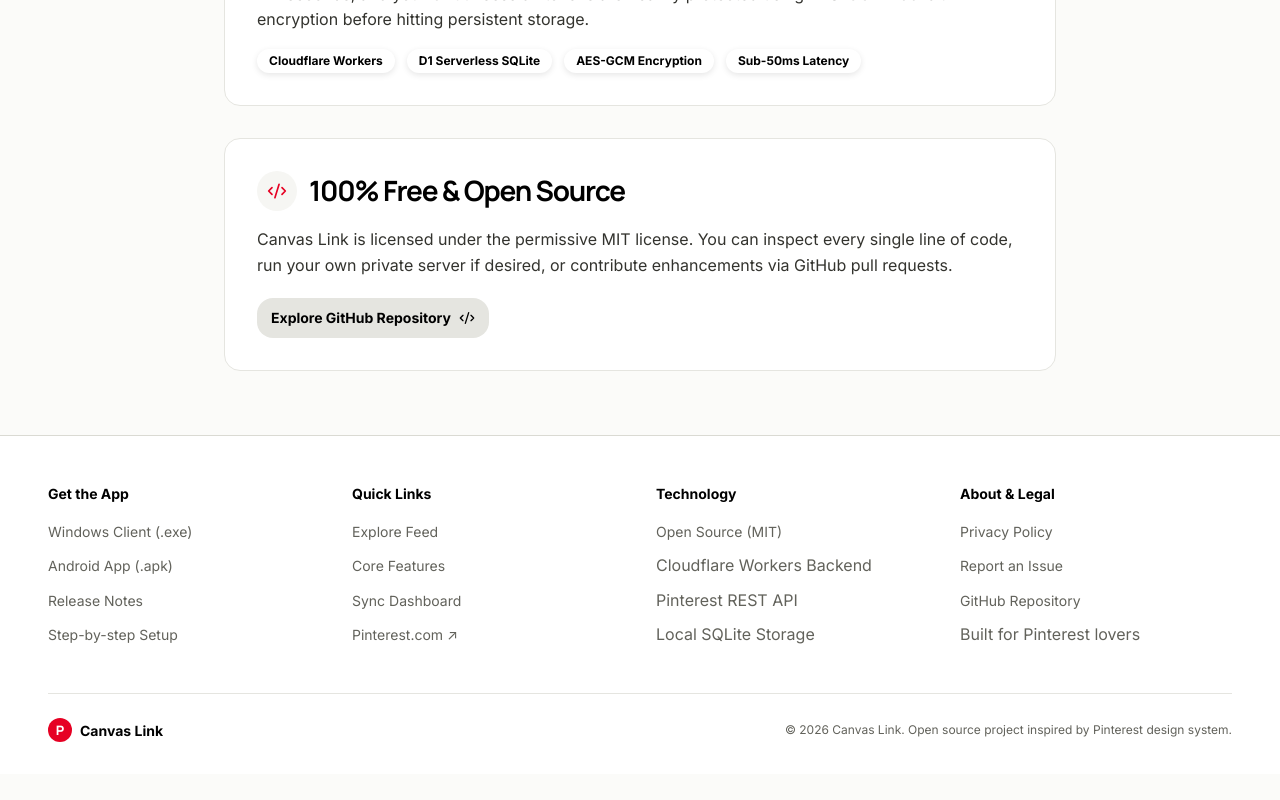
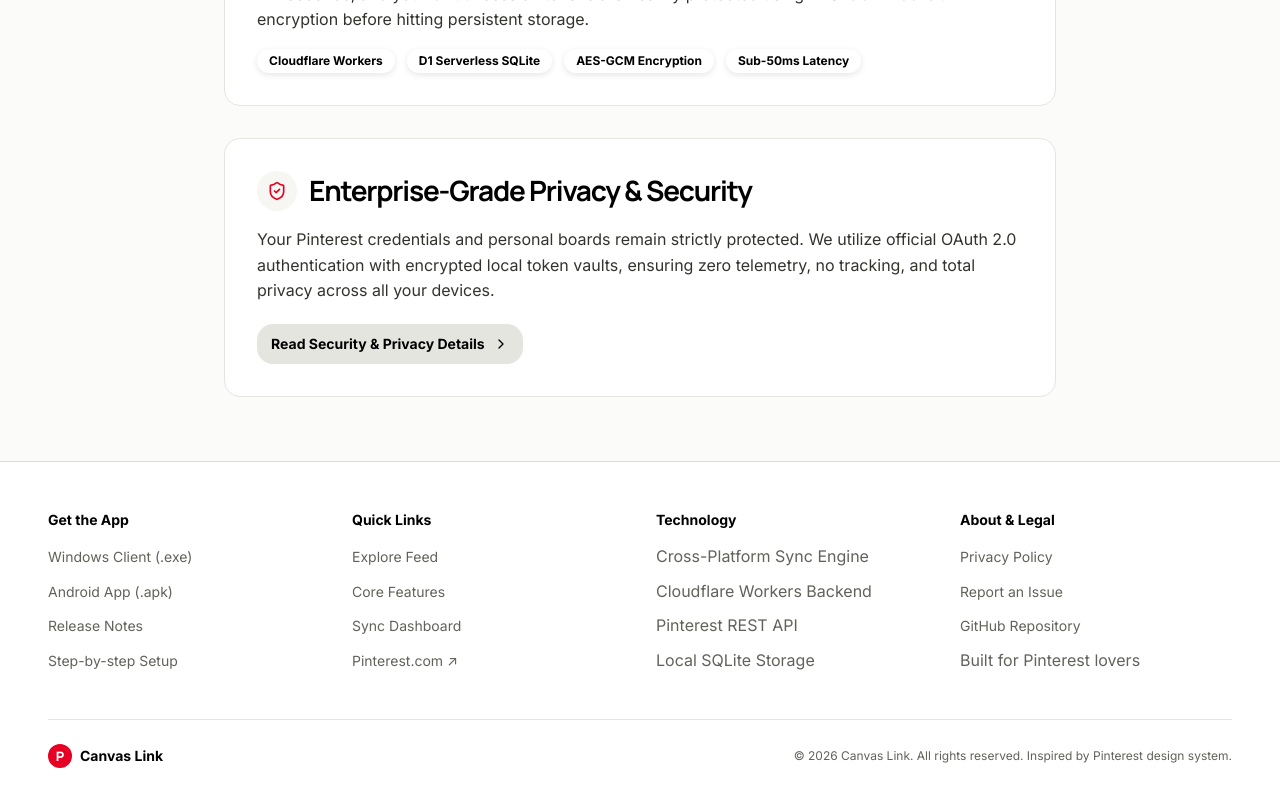
Before and after one commit to Ezaz777/Canvas-Link, a React (Vite) app in the folder landing-page/: page /features in a window 1280 px wide. Shown: the part 1370-2170 px from the top of the page. Before the commit the page ends 2144 px from the top, so only its background shows below. Built offline with nearby package versions, Linux system fonts and the light colour scheme.

Commit message:
chore: remove open source references, add proprietary terms, and disable public releases

```diff
--- a/landing-page/index.html
+++ b/landing-page/index.html
@@ -8,10 +8,10 @@
 
     <!-- SEO Meta Tags -->
     <meta name="description" content="A seamless, cross-platform wallpaper synchronization system that brings your favorite Pinterest boards right to your screens every single day." />
-    <meta name="keywords" content="wallpaper, sync, pinterest, daily wallpaper, windows background, android wallpaper, open source" />
+    <meta name="keywords" content="wallpaper, sync, pinterest, daily wallpaper, windows background, android wallpaper, premium wallpaper sync" />
     <meta name="author" content="Ezaz777" />
 
-    <!-- Google Fonts: Inter and Manrope (Closest open-source match to Pin Sans per DESIGN.md) -->
+    <!-- Google Fonts: Inter and Manrope -->
     <link rel="preconnect" href="https://fonts.googleapis.com">
     <link rel="preconnect" href="https://fonts.gstatic.com" crossorigin>
     <link href="https://fonts.googleapis.com/css2?family=Inter:wght@400;500;600;700&family=Manrope:wght@600;700;800&display=swap" rel="stylesheet">
--- a/landing-page/src/App.jsx
+++ b/landing-page/src/App.jsx
@@ -383,7 +383,7 @@
                 </li>
                 <li style={{ display: 'flex', alignItems: 'center', gap: '10px', fontSize: '15px', color: 'var(--color-ink)' }}>
                   <CheckCircle2 size={18} color="var(--color-primary)" />
-                  <span>100% Free & Open-source client</span>
+                  <span>Lightweight, native client performance</span>
                 </li>
                 <li style={{ display: 'flex', alignItems: 'center', gap: '10px', fontSize: '15px', color: 'var(--color-ink)' }}>
                   <Battery size={18} color="var(--color-primary)" />
@@ -533,9 +533,9 @@
             </div>
 
             <div className="faq-card">
-              <h3 className="heading-md" style={{ marginBottom: '8px' }}>Is Canvas Link free and open source?</h3>
+              <h3 className="heading-md" style={{ marginBottom: '8px' }}>How does licensing and access work?</h3>
               <p className="body-md" style={{ color: 'var(--color-mute)' }}>
-                Yes! The entire project — the Windows client, Android client, and backend worker — is 100% open source under the MIT license on GitHub.
+                Canvas Link offers premium cross-platform sync. Once set up, you enjoy automated daily wallpaper rotation from your selected Pinterest boards with full control over sync timing and zero advertisements.
               </p>
             </div>
           </div>
@@ -550,7 +550,7 @@
               Ready to wake up to your favorite Pinterest inspiration?
             </h2>
             <p style={{ color: 'var(--color-on-dark-mute)', marginTop: '8px', fontSize: '16px' }}>
-              Download the free client today for Windows and Android.
+              Get the official client today for Windows and Android.
             </p>
           </div>
           <button
@@ -558,7 +558,7 @@
             style={{ height: '48px', padding: '8px 24px', fontSize: '16px' }}
             onClick={() => onOpenDownloadModal('all')}
           >
-            <span>Get Started for Free</span>
+            <span>Get Started</span>
             <ArrowRight size={18} />
           </button>
         </div>
@@ -719,7 +719,7 @@
             <div>
               <h4 className="footer-col-header">Technology</h4>
               <ul className="footer-links-list">
-                <li><a href="https://github.com/Ezaz777/Canvas-Link" target="_blank" rel="noreferrer">Open Source (MIT)</a></li>
+                <li><span>Cross-Platform Sync Engine</span></li>
                 <li><span>Cloudflare Workers Backend</span></li>
                 <li><span>Pinterest REST API</span></li>
                 <li><span>Local SQLite Storage</span></li>
@@ -743,7 +743,7 @@
               <span style={{ fontWeight: 700, color: 'var(--color-ink)', fontSize: '14px' }}>Canvas Link</span>
             </div>
             <p className="caption-sm">
-              © {new Date().getFullYear()} Canvas Link. Open source project inspired by Pinterest design system.
+              © {new Date().getFullYear()} Canvas Link. All rights reserved. Inspired by Pinterest design system.
             </p>
           </div>
         </div>
@@ -801,16 +801,15 @@
                   <span>Download Windows Client (.exe)</span>
                 </a>
 
-                <a
-                  href="https://github.com/Ezaz777/Canvas-Link/releases/latest/download/CanvasLink.apk"
-                  target="_blank"
-                  rel="noreferrer"
+                <Link
+                  to="/installation"
                   className="btn-secondary"
                   style={{ height: '44px', textDecoration: 'none' }}
+                  onClick={closeDownloadModal}
                 >
                   <Smartphone size={18} />
-                  <span>Download Android App (.apk)</span>
-                </a>
+                  <span>Get Android App (.apk)</span>
+                </Link>
 
                 <Link
                   to="/installation"
@@ -825,7 +824,7 @@
 
               <div style={{ textAlign: 'center', marginTop: '20px', borderTop: '1px solid var(--color-hairline-soft)', paddingTop: '16px' }}>
                 <p className="caption-sm">
-                  100% Free & Open Source · No Ads · Secure OAuth
+                  Verified Clean · No Ads · Secure OAuth 2.0
                 </p>
               </div>
             </motion.div>
--- a/landing-page/src/Features.jsx
+++ b/landing-page/src/Features.jsx
@@ -12,7 +12,8 @@
   Download,
   Calendar,
   Layers,
-  Sparkles
+  Sparkles,
+  ChevronRight
 } from 'lucide-react';
 
 const Features = ({ onOpenDownloadModal }) => {
@@ -46,7 +47,7 @@
               onClick={() => onOpenDownloadModal && onOpenDownloadModal('all')}
             >
               <Download size={16} />
-              <span>Download Free Client</span>
+              <span>Get Canvas Link</span>
             </button>
             <Link to="/installation" className="btn-secondary">
               <span>Setup Guide</span>
@@ -128,29 +129,27 @@
             </div>
           </div>
 
-          {/* Feature 4: Open Source Integrity */}
+          {/* Feature 4: Privacy & Security */}
           <div className="feature-card-box" style={{ border: '1px solid var(--color-hairline-soft)' }}>
             <div style={{ display: 'flex', alignItems: 'center', gap: '12px', marginBottom: '16px' }}>
               <div style={{ width: '40px', height: '40px', borderRadius: 'var(--rounded-full)', backgroundColor: 'var(--color-surface-card)', display: 'flex', alignItems: 'center', justifyContent: 'center', color: 'var(--color-primary)' }}>
-                <Code2 size={20} />
+                <ShieldCheck size={20} />
               </div>
-              <h2 className="heading-xl">100% Free & Open Source</h2>
+              <h2 className="heading-xl">Enterprise-Grade Privacy & Security</h2>
             </div>
 
             <p className="body-md" style={{ color: 'var(--color-body)', lineHeight: '1.6', marginBottom: '20px' }}>
-              Canvas Link is licensed under the permissive MIT license. You can inspect every single line of code, run your own private server if desired, or contribute enhancements via GitHub pull requests.
+              Your Pinterest credentials and personal boards remain strictly protected. We utilize official OAuth 2.0 authentication with encrypted local token vaults, ensuring zero telemetry, no tracking, and total privacy across all your devices.
             </p>
 
-            <a
-              href="https://github.com/Ezaz777/Canvas-Link"
-              target="_blank"
-              rel="noreferrer"
+            <Link
+              to="/privacy"
               className="btn-secondary"
               style={{ display: 'inline-flex' }}
             >
-              <span>Explore GitHub Repository</span>
-              <Code2 size={16} />
-            </a>
+              <span>Read Security & Privacy Details</span>
+              <ChevronRight size={16} />
+            </Link>
           </div>
 
         </div>
--- a/landing-page/src/Installation.jsx
+++ b/landing-page/src/Installation.jsx
@@ -117,7 +117,7 @@
               </div>
 
               <a
-                href="https://github.com/Ezaz777/Canvas-Link/releases/latest/download/CanvasLink.apk"
+                href="https://github.com/Ezaz777/Canvas-Link"
                 target="_blank"
                 rel="noreferrer"
                 className="btn-secondary"
--- a/landing-page/src/PrivacyPolicy.jsx
+++ b/landing-page/src/PrivacyPolicy.jsx
@@ -70,9 +70,9 @@
             </section>
 
             <section>
-              <h2 className="heading-md" style={{ marginBottom: '8px' }}>5. Open Source Transparency</h2>
+              <h2 className="heading-md" style={{ marginBottom: '8px' }}>5. Security & Data Protection</h2>
               <p className="body-md" style={{ color: 'var(--color-mute)' }}>
-                Canvas Link is an open-source project licensed under the MIT License. You can independently inspect all source code on GitHub to verify our security and privacy practices.
+                Canvas Link adheres to industry-standard security practices. All authentication credentials are encrypted using platform security vaults (Windows Credential Locker and Android KeyStore), and we never sell, monetize, or track your personal usage data.
               </p>
             </section>
           </div>
```
Also changed, not shown: 1 other file (tests, documents, lock files or other folders).
